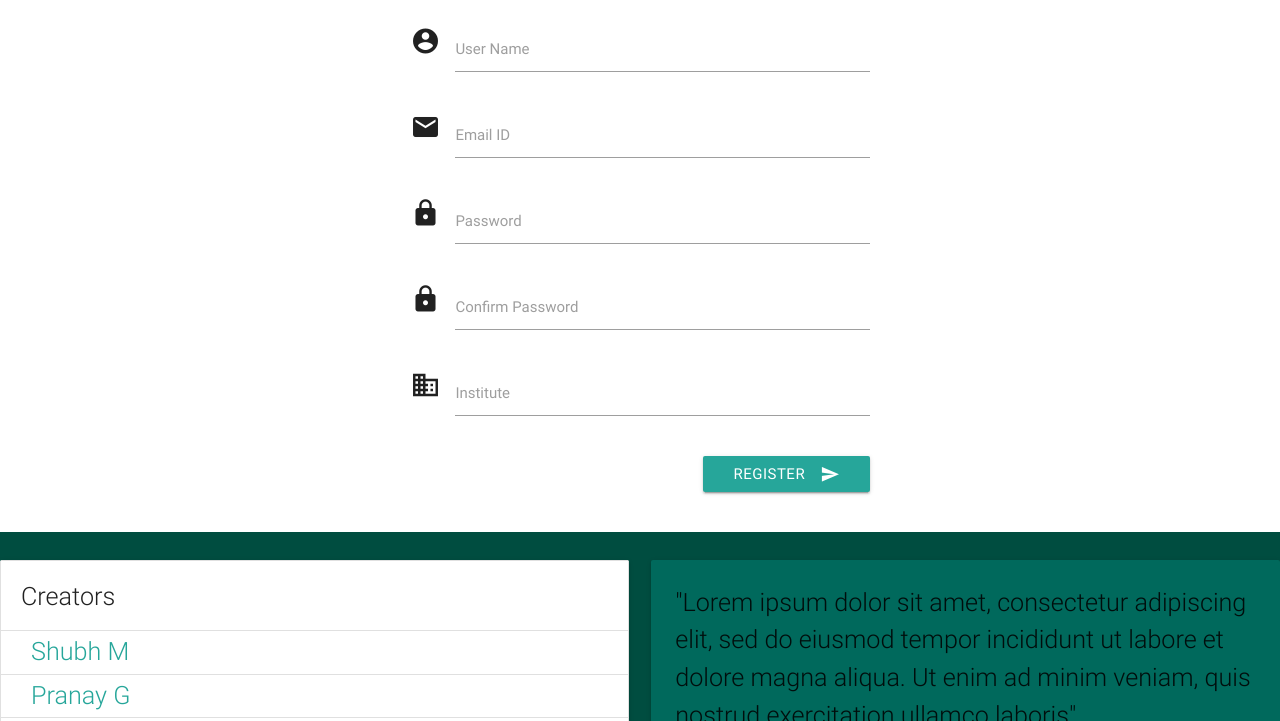
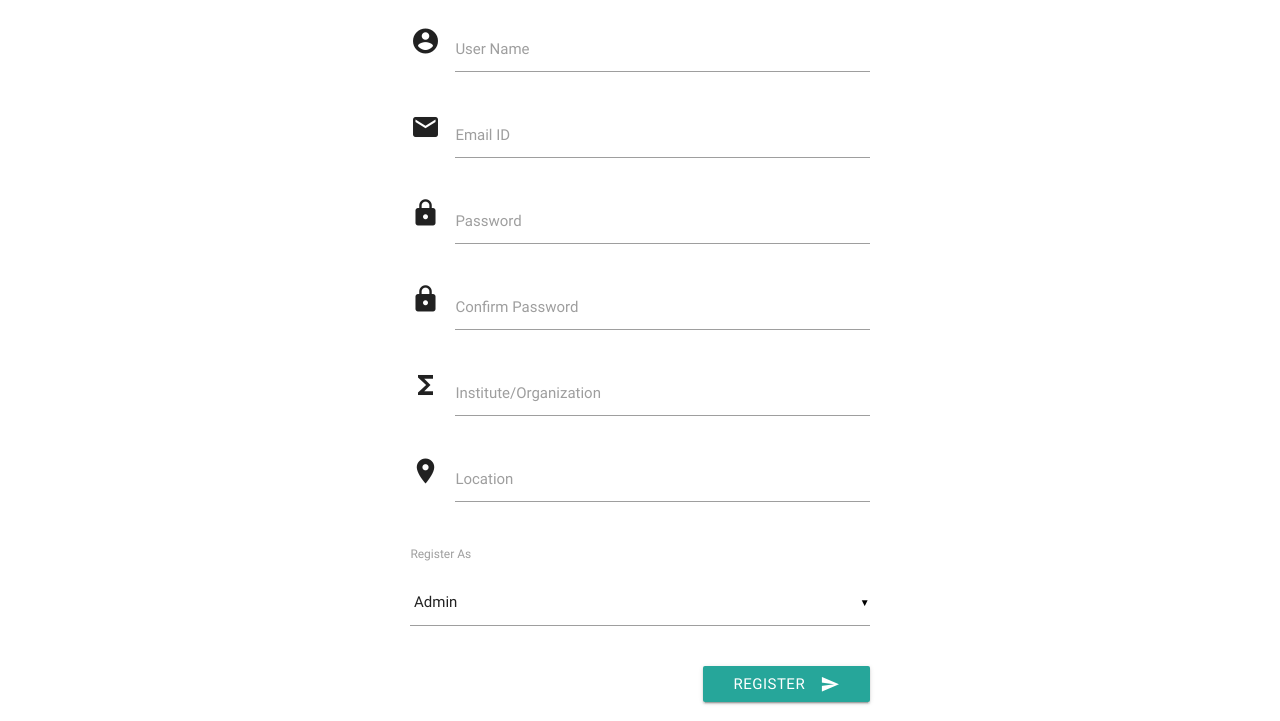
Before and after one commit to Pk13055/effective-giggle, a plain HTML site: page Templates/registration.html in a window 1280 px wide. Shown: the part 231-952 px from the top of the page. Drawn offline with nearby package versions, Linux system fonts and the light colour scheme.

Commit message:
Template update. Reg page changed

```diff
--- a/Templates/registration.html
+++ b/Templates/registration.html
@@ -1,12 +1,28 @@
 <!DOCTYPE html>
 <html>
 <head>
-	<title> HomePage </title>
+	<title> Signup </title>
 	<meta charset="utf-8">
 	<link href="../materialize/css/materialize.min.css" type="text/css" rel="stylesheet">
 	<script src="https://ajax.googleapis.com/ajax/libs/jquery/3.1.0/jquery.min.js"></script>
 	<script src="../materialize/js/materialize.min.js"></script>
 	<link href="https://fonts.googleapis.com/icon?family=Material+Icons" rel="stylesheet">
+	<style>
+	  body {
+	    display: flex;
+	    min-height: 100vh;
+	    flex-direction: column;
+	  }
+
+	  main {
+	    flex: 1 0 auto;
+	  }
+	</style>
+	<script>
+		$(document).ready(function() {
+			$('select').material_select();
+		});
+	</script>
 </head>
 <body>
 	<header>
@@ -69,9 +85,25 @@
 					</div>
 					<div class="row">
 						<div class="input-field">
-							<i class="material-icons prefix">business</i>
+							<i class="material-icons prefix">functions</i>
 							<input id="business" type="text" class="validate">
-							<label for="business">Institute</label>
+							<label for="business">Institute/Organization</label>
+						</div>
+					</div>
+					<div class="row">
+						<div class="input-field">
+							<i class="material-icons prefix">location_on</i>
+							<input id="location" type="text" class="validate">
+							<label for="location">Location</label>
+						</div>
+					</div>
+					<div class="row">
+						<label for="role"> Register As </label>
+						<div class="input-field">
+							<select id="role">
+								<option value="admin"> Admin </option>
+								<option value="user"> User </option>
+							</select>
 						</div>
 					</div>
 					<div class ="row">
```
Also changed, not shown: template_style.html (+13 -3 lines).
